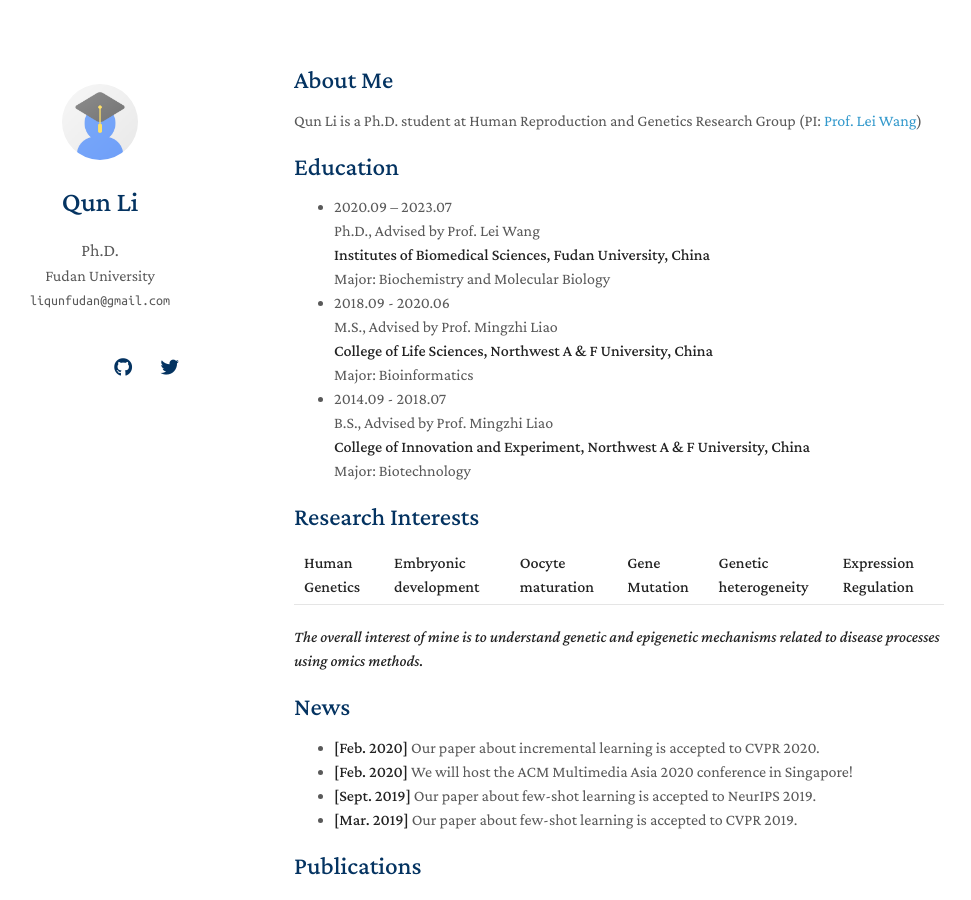
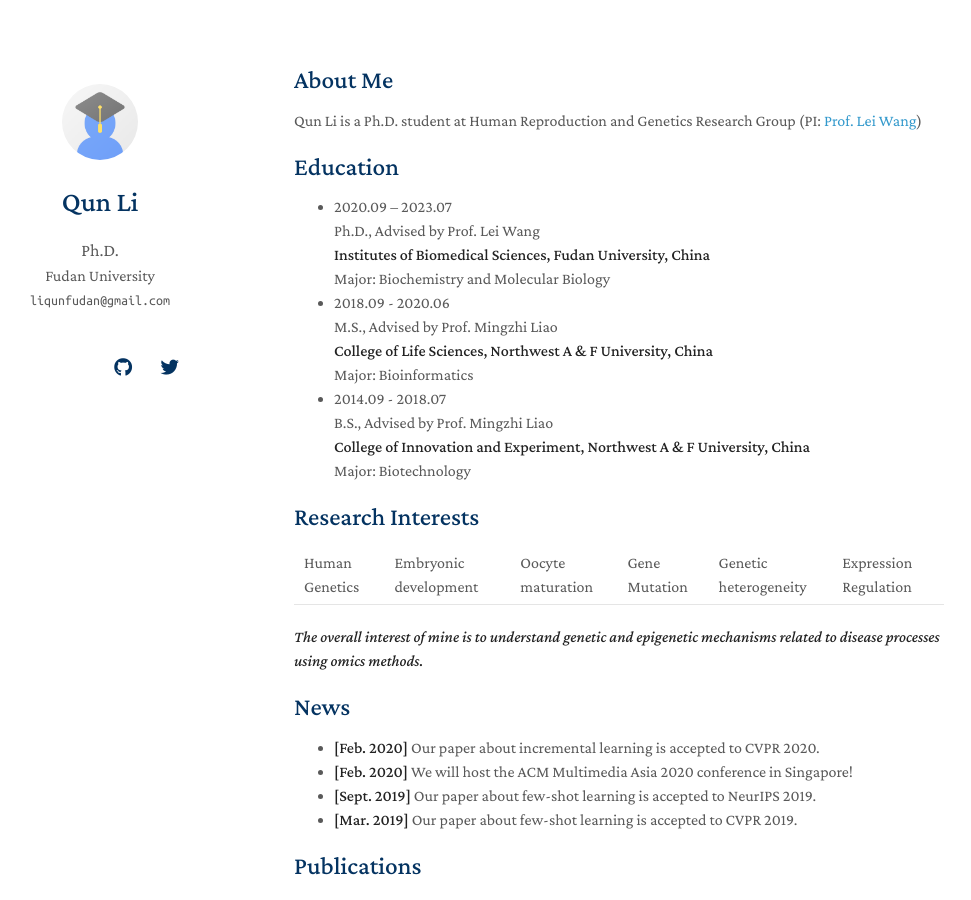
Before and after one commit to liqunbio/liqunbio.github.io, a Jekyll site: the page built from index.md, in a window 1280 px wide and 900 px high. Shown: the whole window, without its empty margins (176-1147 px from the left). Built offline with Jekyll 4.4.1, drawn with Linux system fonts in a browser that asks for light colours; nearby versions of some CDN libraries; a style sheet for code colours, icons or effects is not loaded; our own code applies the rules of GitHub Pages for plain Markdown files.

```diff
--- a/index.md
+++ b/index.md
@@ -22,7 +22,7 @@ Major: Biotechnology
 
 ## Research Interests
 
-**Human Genetics** | **Embryonic development** | **Oocyte maturation** | **Gene Mutation** | **Genetic heterogeneity** | **Expression Regulation**
+Human Genetics | Embryonic development | Oocyte maturation | Gene Mutation | Genetic heterogeneity | Expression Regulation
 
 ***The overall interest of mine is to understand genetic and epigenetic mechanisms related to disease processes using omics methods.***
 
```
